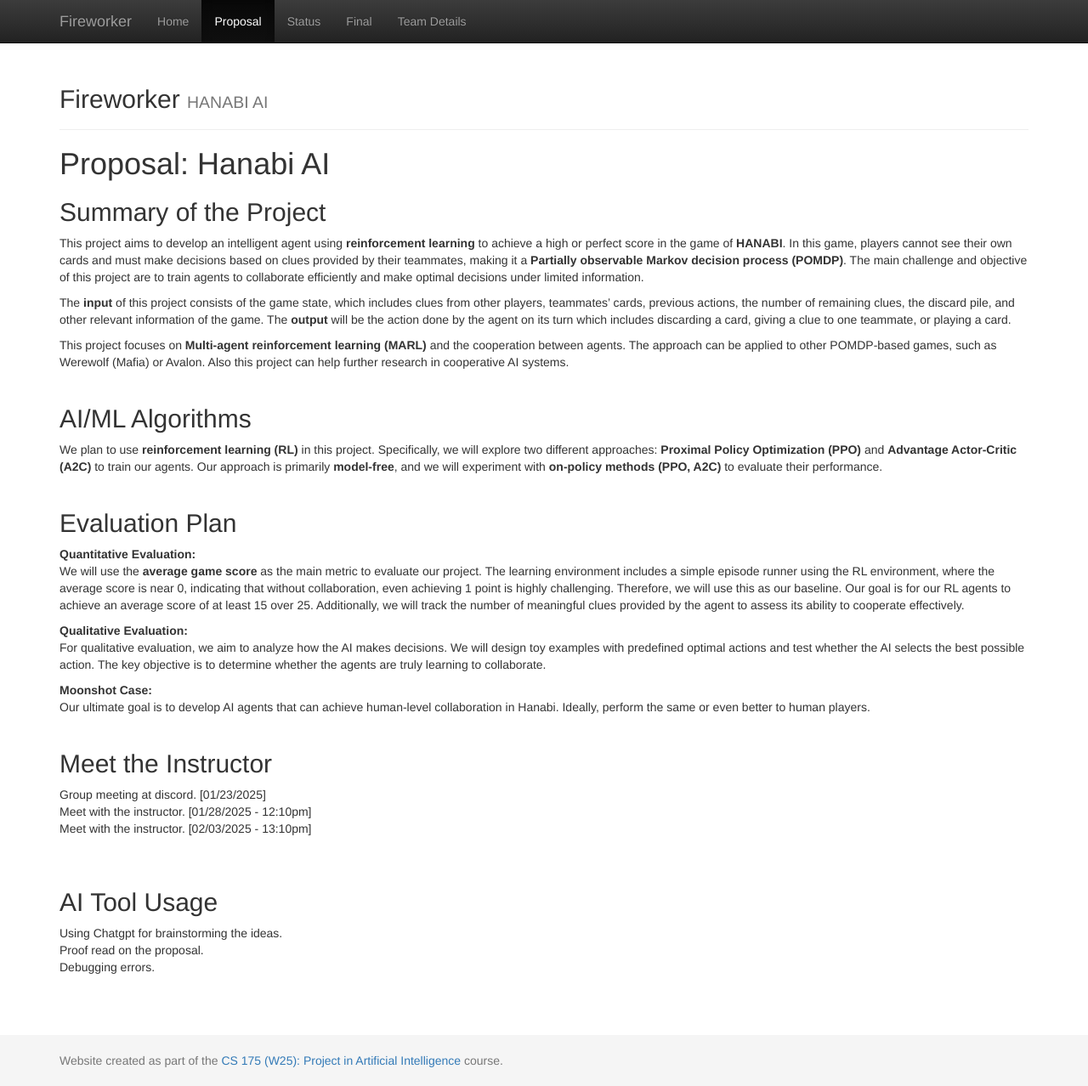
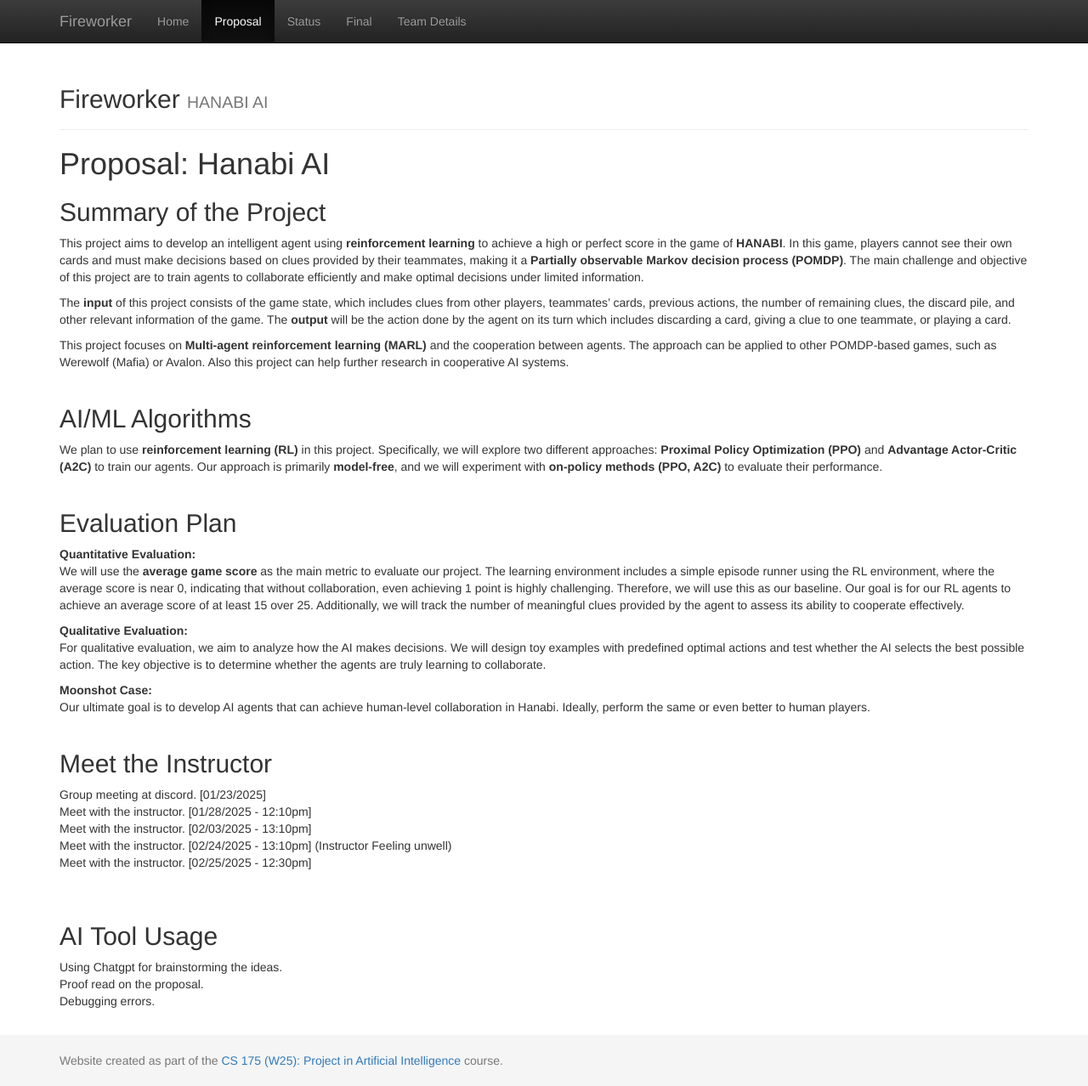
Before and after one commit to pddpdd20020105/ICS-175-fireworker, a Jekyll site: the page built from docs/proposal.md, in a window 1280 px wide and 1278 px high. Shown: the whole window at 85% size. Built offline with Jekyll 4.4.1, drawn with Linux system fonts in a browser that asks for light colours.

Commit message:
Update proposal.md

```diff
--- a/docs/proposal.md
+++ b/docs/proposal.md
@@ -36,6 +36,8 @@ Our ultimate goal is to develop AI agents that can achieve human-level collabora
 Group meeting at discord. [01/23/2025] \
 Meet with the instructor. [01/28/2025 - 12:10pm] \
 Meet with the instructor. [02/03/2025 - 13:10pm] \
+Meet with the instructor. [02/24/2025 - 13:10pm] (Instructor Feeling unwell)\
+Meet with the instructor. [02/25/2025 - 12:30pm] \
 <br>
 <br>
 
```
